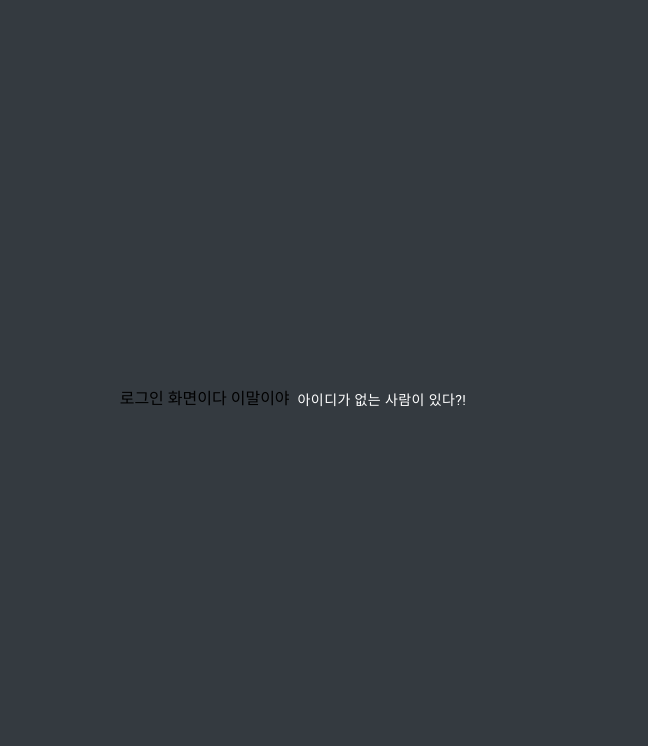
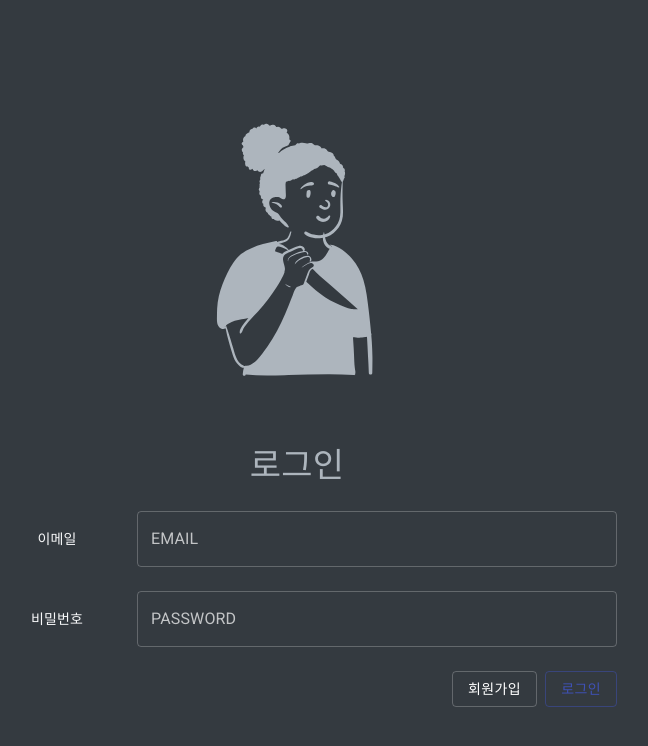
Before and after one commit to chanlendar/legacy-chanlendar-front, a React (Create React App) app in the folder front/: page / in a window 1280 px wide. Shown: the top 746 px of the page, without its empty margins (343-991 px from the left). Built offline with nearby package versions, Linux system fonts and the light colour scheme; the HTML template or start-up script is replaced by a standard one.

Commit message:
design signUp and login

```diff
--- a/front/src/App.js
+++ b/front/src/App.js
@@ -13,10 +13,21 @@ const GlobalStyle = createGlobalStyle`
 `;
 
 function App() {
-	const darkMode = createMuiTheme({
+	const darkTheme = createMuiTheme({
+		props: {
+			MuiTypography: {
+				variantMapping: {
+					body1: "div",
+					body2: "p",
+				},
+			},
+		},
 		overrides: {
 			MuiTypography: {
-				body2: {
+				colorTextPrimary: {
+					color: "#f8f9fa",
+				},
+				colorTextSecondary: {
 					color: "#adb5bd",
 				},
 			},
@@ -26,7 +37,7 @@ function App() {
 		},
 	});
 	return (
-		<ThemeProvider theme={darkMode}>
+		<ThemeProvider theme={darkTheme}>
 			<GlobalStyle />
 			<AppLayout />
 		</ThemeProvider>
--- /dev/null
+++ b/front/src/components/user/Illust.js
@@ -0,0 +1,7 @@
+import React from "react";
+
+function Illust({ src }) {
+	return <img src={src} alt="" />;
+}
+
+export default Illust;
--- a/front/src/components/user/LogIn.js
+++ b/front/src/components/user/LogIn.js
@@ -1,15 +1,60 @@
 import React from "react";
 
-import Grow from "@material-ui/core/Grow";
-import Button from "@material-ui/core/Button";
+import { Grow, Button, Grid, TextField, Typography } from "@material-ui/core";
+
+import knifeGirl from "../../images/knife-girl.svg";
+import Illust from "./Illust";
 
 function LogIn({ setLogIn, isOpend }) {
 	return (
 		<Grow in={isOpend} timeout={1000}>
-			<div>
-				로그인 화면이다 이말이야
-				<Button onClick={setLogIn}>아이디가 없는 사람이 있다?!</Button>
-			</div>
+			<Grid container direction="column" spacing={3}>
+				<Grid item style={{ textAlign: "-webkit-center" }}>
+					<Illust src={knifeGirl} />
+				</Grid>
+				<Grid item>
+					<Typography align="center" variant="h4" color="textSecondary">
+						로그인
+					</Typography>
+				</Grid>
+				<Grid container item alignItems="center" justify="space-around">
+					<Grid item xs={3}>
+						<Typography variant="body2" align="center" color="textPrimary">
+							이메일
+						</Typography>
+					</Grid>
+					<Grid item xs={9}>
+						<TextField fullWidth variant="outlined" label="EMAIL" />
+					</Grid>
+				</Grid>
+				<Grid container item alignItems="center" justify="space-around">
+					<Grid item xs={3}>
+						<Typography variant="body2" align="center" color="textPrimary">
+							비밀번호
+						</Typography>
+					</Grid>
+					<Grid item xs={9}>
+						<TextField
+							fullWidth
+							variant="outlined"
+							label="PASSWORD"
+							type="password"
+						/>
+					</Grid>
+				</Grid>
+				<Grid container item justify="flex-end" spacing={1}>
+					<Grid item>
+						<Button variant="outlined" onClick={setLogIn}>
+							회원가입
+						</Button>
+					</Grid>
+					<Grid item>
+						<Button color="primary" variant="outlined">
+							로그인
+						</Button>
+					</Grid>
+				</Grid>
+			</Grid>
 		</Grow>
 	);
 }
--- a/front/src/components/user/SignUp.js
+++ b/front/src/components/user/SignUp.js
@@ -1,15 +1,70 @@
 import React from "react";
 
-import Slide from "@material-ui/core/Slide";
-import Button from "@material-ui/core/Button";
+import { Slide, TextField, Grid, Button, Typography } from "@material-ui/core/";
+
+import knifeGirl from "../../images/knife-girl.svg";
+import Illust from "./Illust";
 
 function SignUp({ setLogIn, isOpend }) {
 	return (
 		<Slide in={isOpend} direction="left" timeout={200}>
-			<div>
-				회원가입 화면이다 이거야
-				<Button onClick={setLogIn}>뒤로 가기</Button>
-			</div>
+			<Grid container direction="column" spacing={3}>
+				<Grid item style={{ textAlign: "-webkit-center" }}>
+					<Illust src={knifeGirl} />
+				</Grid>
+				<Grid item>
+					<Typography align="center" variant="h4" color="textSecondary">
+						회원 가입
+					</Typography>
+				</Grid>
+				<Grid container item alignItems="center" justify="space-around">
+					<Grid item xs={3}>
+						<Typography variant="body2" align="center" color="textPrimary">
+							닉네임
+						</Typography>
+					</Grid>
+					<Grid item xs={9}>
+						<TextField fullWidth variant="outlined" label="NICKNAME" />
+					</Grid>
+				</Grid>
+				<Grid container item alignItems="center" justify="space-around">
+					<Grid item xs={3}>
+						<Typography variant="body2" align="center" color="textPrimary">
+							이메일
+						</Typography>
+					</Grid>
+					<Grid item xs={9}>
+						<TextField fullWidth variant="outlined" label="EMAIL" />
+					</Grid>
+				</Grid>
+				<Grid container item alignItems="center" justify="space-around">
+					<Grid item xs={3}>
+						<Typography variant="body2" align="center" color="textPrimary">
+							비밀번호
+						</Typography>
+					</Grid>
+					<Grid item xs={9}>
+						<TextField
+							fullWidth
+							variant="outlined"
+							label="PASSWORD"
+							type="password"
+						/>
+					</Grid>
+				</Grid>
+				<Grid container item justify="flex-end" spacing={1}>
+					<Grid item>
+						<Button color="secondary" variant="outlined" onClick={setLogIn}>
+							뒤로가기
+						</Button>
+					</Grid>
+					<Grid item>
+						<Button color="primary" variant="outlined">
+							가입
+						</Button>
+					</Grid>
+				</Grid>
+			</Grid>
 		</Slide>
 	);
 }
--- a/front/src/styles/index.js
+++ b/front/src/styles/index.js
@@ -152,12 +152,15 @@ export const useTaskStyles = makeStyles((theme) => ({
  */
 export const useAuthStyles = makeStyles((theme) => ({
 	container: {
-		width: "75%",
+		width: "50%",
 		margin: "0 auto",
 		display: "flex",
 		justifyContent: "center",
 		alignItems: "center",
 		minHeight: "100vh",
+	},
+	table: {
+		backgroundColor: "#495057",
 	},
 }));
 
```
Also changed, not shown: front/src/images/knife-girl.svg (added), 1 other file (tests, documents, lock files or other folders).
